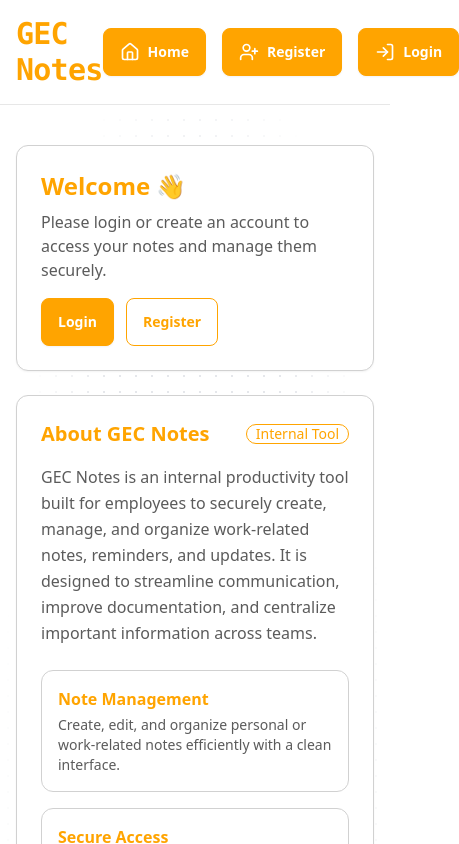
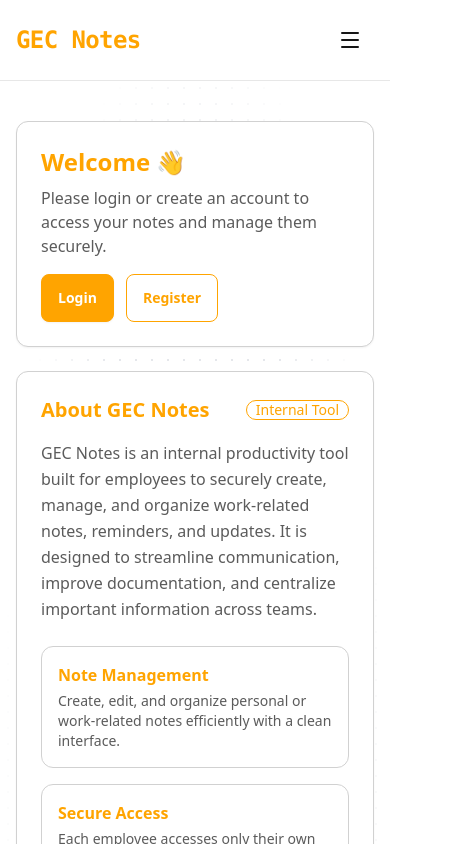
Before and after one commit to samson-spec/gec-notes, a React (Vite) app in the folder frontend/: page / in a window 390 px wide. Shown: the top 844 px of the page, 459 px wide, since content can reach past the window. Built offline with nearby package versions, Linux system fonts and the light colour scheme.

Commit message:
Enhance Navbar with mobile menu and active link styles

```diff
--- a/frontend/src/components/Navbar.jsx
+++ b/frontend/src/components/Navbar.jsx
@@ -1,44 +1,85 @@
-import { Link, useNavigate } from "react-router"
-import { HomeIcon, LogInIcon, LogOutIcon, PlusIcon, UserPlus } from "lucide-react"
+import { useState } from "react"
+import { Link, useNavigate, useLocation } from "react-router"
+import { HomeIcon, LogInIcon, LogOutIcon, PlusIcon, UserPlus, MenuIcon, XIcon } from "lucide-react"
 import toast from "react-hot-toast";
 
 const Navbar = ({user, setUser, authLoading}) => {
 
   const navigate = useNavigate();
+  const location = useLocation();
+  const [menuOpen, setMenuOpen] = useState(false);
 
   const handleLogout = () => {
     localStorage.removeItem("token");
     setUser(null);
     navigate('/');
+    setMenuOpen(false);
 
     toast.success("Logged out successfully!");
+  }
+
+  const handleNavClick = () => {
+    setMenuOpen(false);
+  }
+
+  const navBtnClass = (path) => {
+    const isActive = location.pathname === path;
+    return isActive
+      ? "btn btn-secondary text-white"
+      : "btn btn-outline btn-secondary hover:!text-white";
   }
 
   return (
     <header className="bg-base-100 border-b border-base-content/10">
         <div className="mx-auto max-w-6xl p-4">
              <div className="flex items-center justify-between">
-                <h1 className="text-3xl font-bold text-secondary font-mono tracking-tight">GEC Notes</h1>
-                <div className="flex items-center gap-4">
+                <h1 className="text-2xl sm:text-3xl font-bold text-secondary font-mono tracking-tight">GEC Notes</h1>
 
-
+                {/* Desktop nav */}
+                <div className="hidden md:flex items-center gap-4">
                     {!authLoading && (user ? (
                       <>
-                        <Link to={"/"} className="btn btn-secondary text-white"> <HomeIcon className="size-5"/> <span>Home</span></Link>
-                        <Link to={"/create"} className="btn btn-secondary text-white"> <PlusIcon className="size-5"/> <span>New Note</span></Link>
+                        <Link to={"/"} className={navBtnClass("/")}> <HomeIcon className="size-5"/> <span>Home</span></Link>
+                        <Link to={"/create"} className={navBtnClass("/create")}> <PlusIcon className="size-5"/> <span>New Note</span></Link>
                         <button className="btn btn-outline btn-secondary hover:!text-white" onClick={handleLogout}><LogOutIcon className="size-5"/> Logout</button>
                       </>
                     ): (
                       <>
-                        <Link to={"/"} className="btn btn-secondary text-white"> <HomeIcon className="size-5"/> <span>Home</span></Link>
-                        <Link to={"/register"} className="btn btn-secondary text-white"> <UserPlus className="size-5"/> <span>Register</span></Link>
-                        <Link to={"/login"} className="btn btn-secondary text-white"> <LogInIcon className="size-5"/> <span>Login</span></Link>
+                        <Link to={"/"} className={navBtnClass("/")}> <HomeIcon className="size-5"/> <span>Home</span></Link>
+                        <Link to={"/register"} className={navBtnClass("/register")}> <UserPlus className="size-5"/> <span>Register</span></Link>
+                        <Link to={"/login"} className={navBtnClass("/login")}> <LogInIcon className="size-5"/> <span>Login</span></Link>
                       </>
                     ))}
+                </div>
 
+                {/* Mobile hamburger button */}
+                <button
+                  className="md:hidden btn btn-ghost btn-square"
+                  onClick={() => setMenuOpen(!menuOpen)}
+                  aria-label="Toggle menu"
+                >
+                  {menuOpen ? <XIcon className="size-6"/> : <MenuIcon className="size-6"/>}
+                </button>
+             </div>
 
-                </div>
-             </div>
+             {/* Mobile dropdown menu */}
+             {menuOpen && (
+               <div className="md:hidden flex flex-col gap-2 mt-4 pb-2">
+                  {!authLoading && (user ? (
+                    <>
+                      <Link to={"/"} onClick={handleNavClick} className={`${navBtnClass("/")} justify-start`}> <HomeIcon className="size-5"/> <span>Home</span></Link>
+                      <Link to={"/create"} onClick={handleNavClick} className={`${navBtnClass("/create")} justify-start`}> <PlusIcon className="size-5"/> <span>New Note</span></Link>
+                      <button className="btn btn-outline btn-secondary hover:!text-white justify-start" onClick={handleLogout}><LogOutIcon className="size-5"/> Logout</button>
+                    </>
+                  ): (
+                    <>
+                      <Link to={"/"} onClick={handleNavClick} className={`${navBtnClass("/")} justify-start`}> <HomeIcon className="size-5"/> <span>Home</span></Link>
+                      <Link to={"/register"} onClick={handleNavClick} className={`${navBtnClass("/register")} justify-start`}> <UserPlus className="size-5"/> <span>Register</span></Link>
+                      <Link to={"/login"} onClick={handleNavClick} className={`${navBtnClass("/login")} justify-start`}> <LogInIcon className="size-5"/> <span>Login</span></Link>
+                    </>
+                  ))}
+               </div>
+             )}
         </div>
     </header>
   )
```
